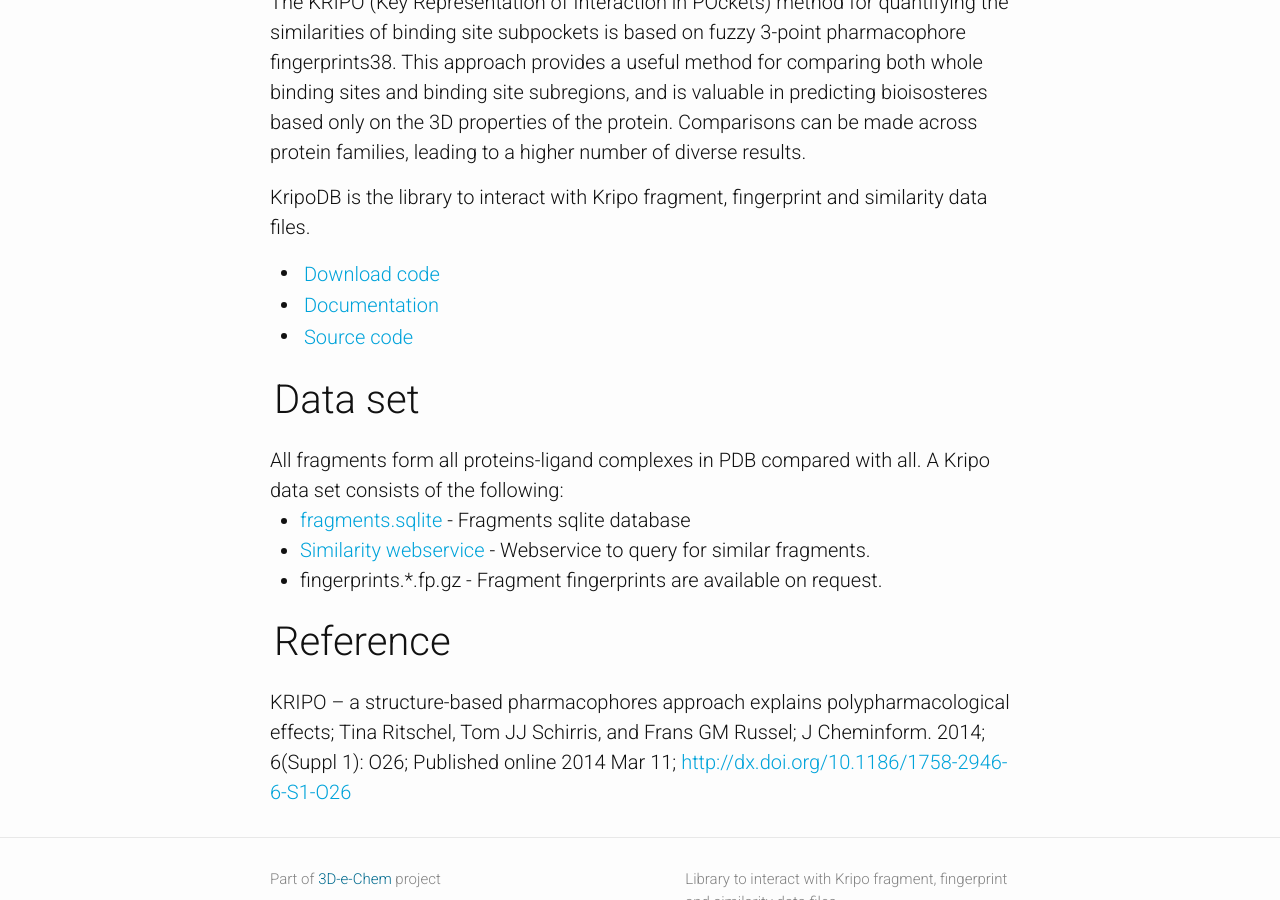
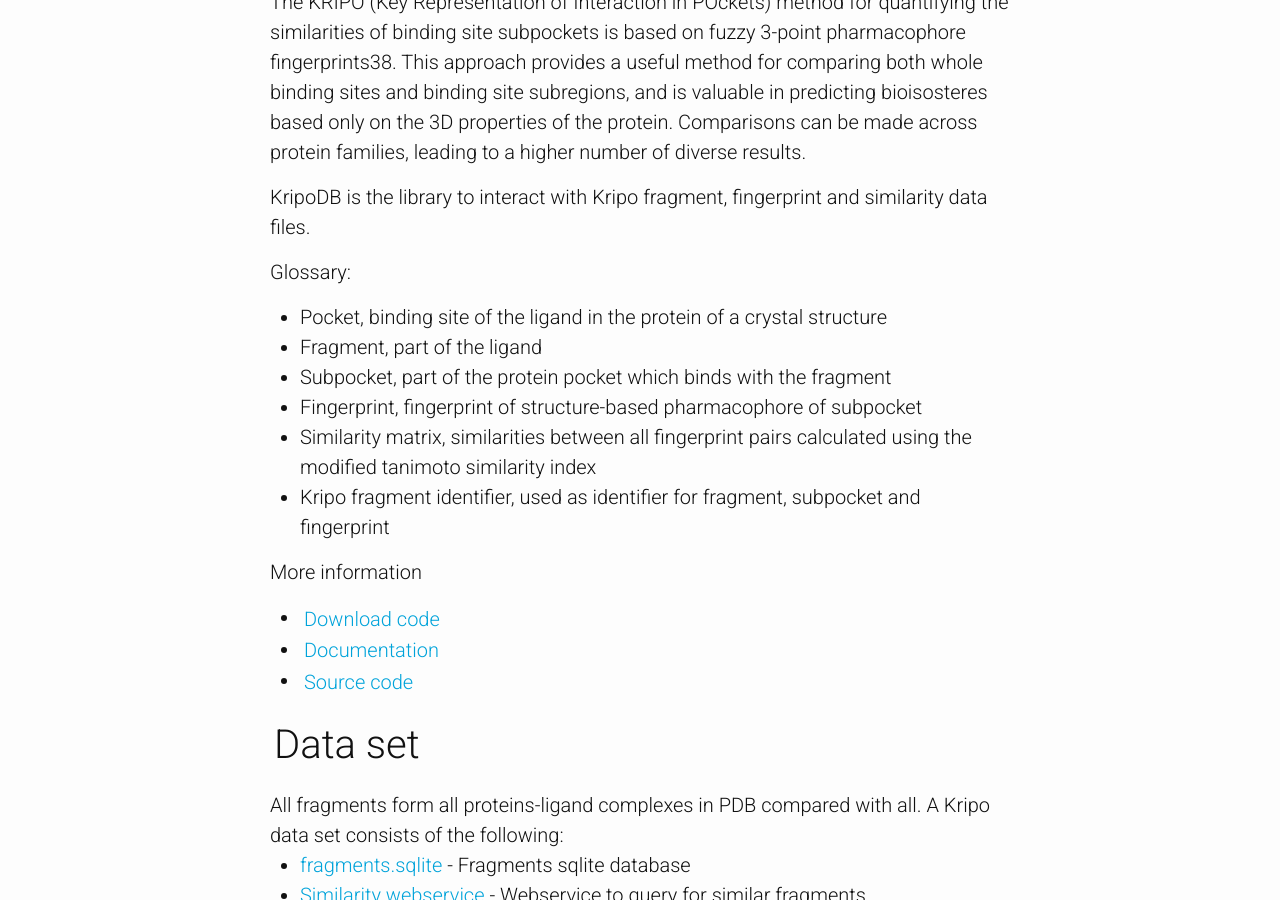
Before and after one commit to 3D-e-Chem/kripodb, a Jekyll site: the page built from index.html, in a window 1280 px wide and 900 px high, scrolled down 300 px. Built offline with Jekyll 4.4.1, drawn with Linux system fonts in a browser that asks for light colours; a style sheet for code colours, icons or effects is not loaded.

Commit message:
Added glossary

```diff
--- a/index.html
+++ b/index.html
@@ -10,6 +10,17 @@ layout: default
   </p>
   <p>KripoDB is the library to interact with Kripo fragment, fingerprint and similarity data files.
   </p>
+  <p>
+  Glossary:
+  <ul>
+<li>Pocket, binding site of the ligand in the protein of a crystal structure</li>
+<li>Fragment, part of the ligand</li>
+<li>Subpocket, part of the protein pocket which binds with the fragment</li>
+<li>Fingerprint, fingerprint of structure-based pharmacophore of subpocket</li>
+<li>Similarity matrix, similarities between all fingerprint pairs calculated using the modified tanimoto similarity index</li>
+<li>Kripo fragment identifier, used as identifier for fragment, subpocket and fingerprint</li>
+</ul></p>
+<p>More information</p>
   <ul>
     {% if site.urls.download %}
     <li><a class="page-link" href="{{ site.urls.download }}"><span class="octicon octicon-cloud-download"></span><span class="octitext">Download code</span></a></li>
```
